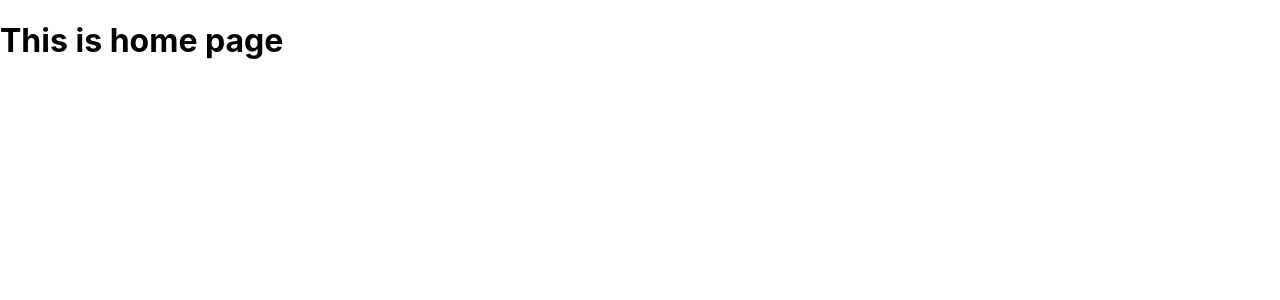
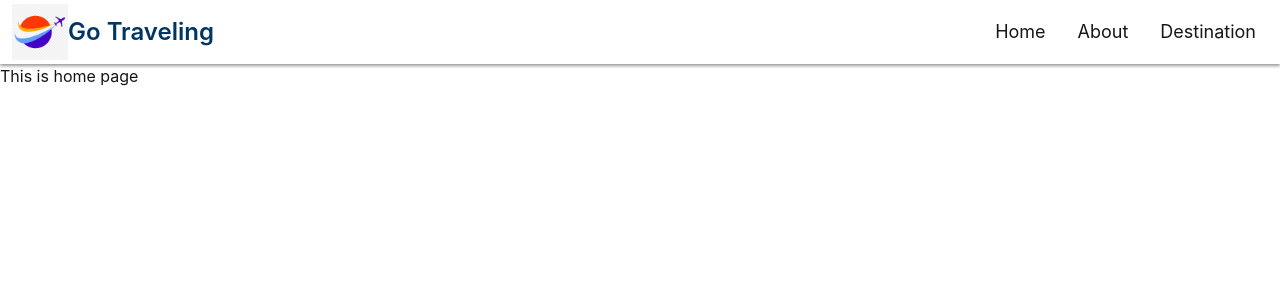
Before and after one commit to kowsar-mahmud-remon/Go-Traveling, a React (Create React App) app: page / in a window 1280 px wide. Shown: the top 300 px of the page. Built offline with nearby package versions, Linux system fonts and the light colour scheme.

Commit message:
added Navbar

```diff
--- a/package.json
+++ b/package.json
@@ -38,5 +38,9 @@
       "last 1 firefox version",
       "last 1 safari version"
     ]
+  },
+  "devDependencies": {
+    "daisyui": "^4.0.7",
+    "tailwindcss": "^3.3.5"
   }
 }
--- a/src/layout/Main.js
+++ b/src/layout/Main.js
@@ -1,9 +1,11 @@
 import React from 'react';
 import { Outlet } from 'react-router-dom';
+import Navbar from '../pages/Navbar/Navbar';
 
 const Main = () => {
   return (
     <div>
+      <Navbar></Navbar>
       <div>
         <Outlet></Outlet>
       </div>
--- /dev/null
+++ b/src/pages/Navbar/Navbar.js
@@ -0,0 +1,48 @@
+import React from 'react';
+import { Link } from 'react-router-dom';
+import logo from '../../assets/logo.png';
+
+
+
+
+
+const Navbar = () => {
+  const menuItems = <React.Fragment>
+    <li className=''><Link to='/'>Home</Link></li>
+    <li className=''><Link to='/about'>About</Link></li>
+    <li className=''><Link to='/destination'>Destination</Link></li>
+
+  </React.Fragment>;
+
+  const navbarShadow = {
+    boxShadow: '0 2px 3px rgba(0, 0, 0, 0.4)',
+  };
+
+  return (
+    <div className='w-full  sticky top-0 z-10' style={navbarShadow}>
+      <div className="max-w-[1440px] mx-auto navbar flex justify-between py-0" >
+        <div className="navbar-start w-full">
+          <div className="dropdown">
+            <label tabIndex={0} className="btn btn-ghost lg:hidden">
+              <svg xmlns="http://www.w3.org/2000/svg" className="h-5 w-5" fill="none" viewBox="0 0 24 24" stroke="currentColor"><path strokeLinecap="round" strokeLinejoin="round" strokeWidth="2" d="M4 6h16M4 12h8m-8 6h16" /></svg>
+            </label>
+            <ul tabIndex={1} className="menu menu-compact dropdown-content mt-3 p-2 shadow bg-base-100 rounded-box w-52 text-black">
+              {menuItems}
+            </ul>
+          </div>
+          <Link to='/' className="cursor-pointer normal-case text-xl pl-1 flex items-center">
+            <img className='h-14' src={logo} alt="" />
+            <h2 className='text-2xl font-semibold text-secondary'>Go Traveling</h2>
+          </Link>
+        </div>
+        <div className="navbar-center hidden lg:flex">
+          <ul className="menu menu-horizontal p-0 text-lg">
+            {menuItems}
+          </ul>
+        </div>
+      </div>
+    </div>
+  );
+};
+
+export default Navbar;
--- /dev/null
+++ b/tailwind.config.js
@@ -0,0 +1,23 @@
+/** @type {import('tailwindcss').Config} */
+module.exports = {
+  content: [
+    "./src/**/*.{js,jsx,ts,tsx}",
+  ],
+  daisyui: {
+    themes: [
+      {
+        mobiletheme: {
+          primary: "#023e8a",
+          secondary: "#003566",
+          accent: "#1FB2A6",
+          neutral: "#191D24",
+          "base-100": "#FFFFFF",
+        },
+      },
+    ],
+  },
+  theme: {
+    extend: {},
+  },
+  plugins: [require("daisyui")],
+}
```
Also changed, not shown: src/index.css (+7 -3 lines), src/assets/logo.png (added), 1 other file (tests, documents, lock files or other folders).
